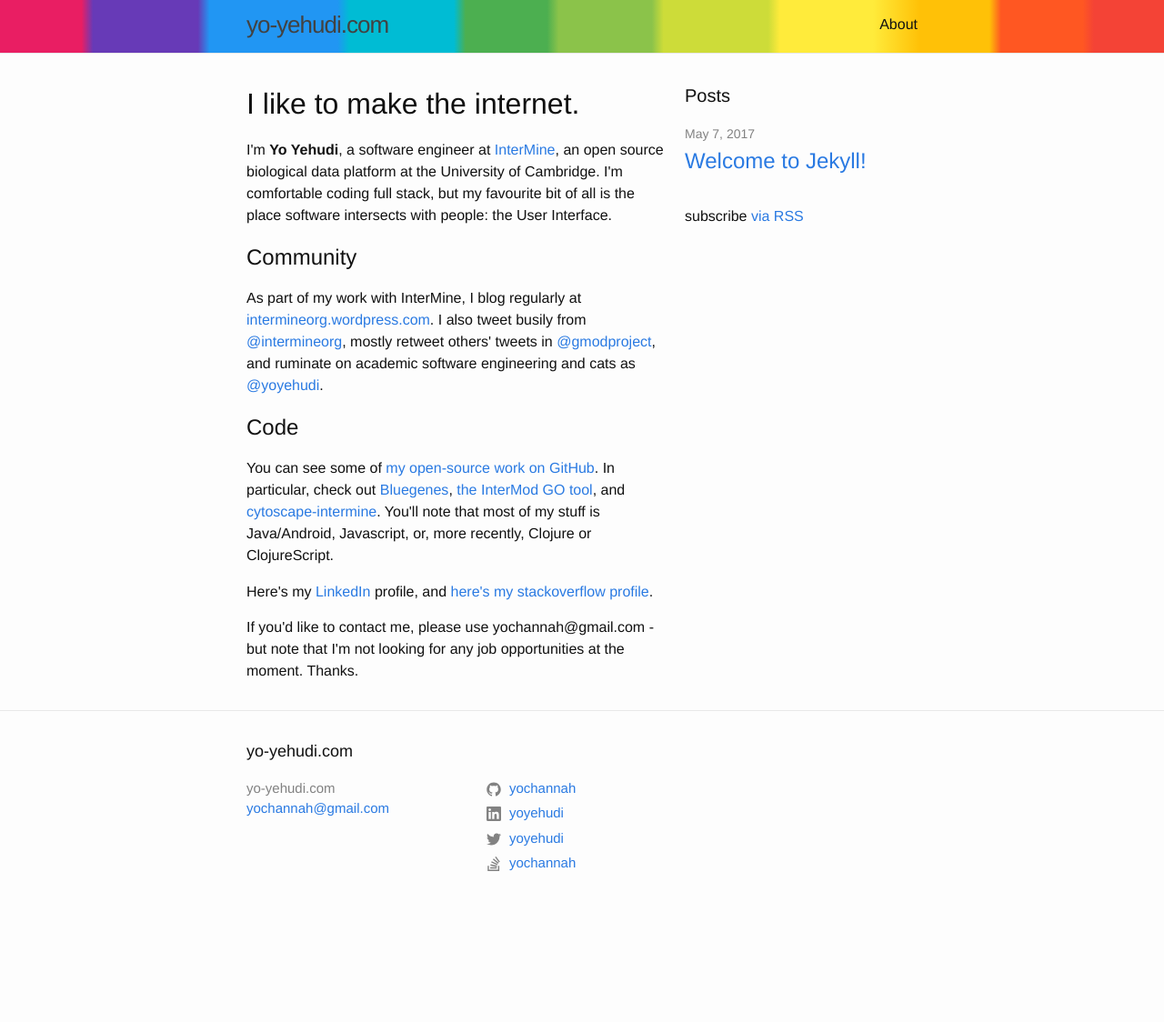
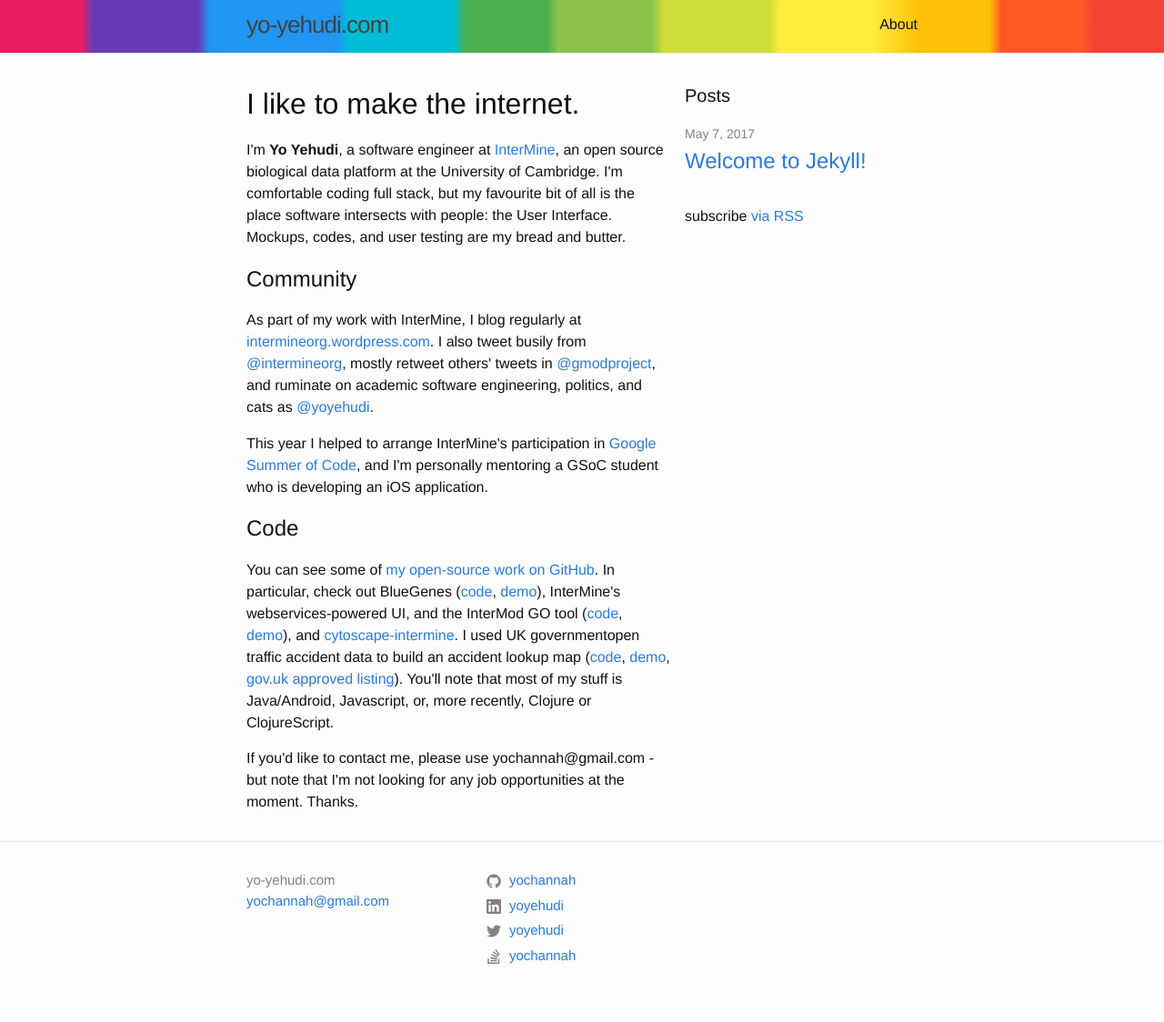
Before and after one commit to yochannah/yo-yehudi.com, a Jekyll site: the page built from index.md, in a window 1280 px wide. Shown: the whole page at 91% size. Built offline with Jekyll 4.4.1, drawn with Linux system fonts in a browser that asks for light colours; before the commit the page ends 1023 px from its top, so only the background shows below that.

Commit message:
update main intro

```diff
--- a/_includes/footer.html
+++ b/_includes/footer.html
@@ -2,7 +2,6 @@
 
   <div class="wrapper">
 
-    <h2 class="footer-heading">{{ site.title | escape }}</h2>
 
     <div class="footer-col-wrapper">
       <div class="footer-col footer-col-1">
@@ -22,6 +21,7 @@
 
       <div class="footer-col footer-col-2">
         <ul class="social-media-list">
+          <!-- adapted from non working code at https://github.com/jekyll/minima/pull/112 -->
                       {% if site.github_username %}<li>{% include icon-github.html username=site.github_username %}</li>{% endif %}
                       {% if site.linkedin_username %}<li>{% include icon-linkedin.html username=site.linkedin_username %}</li>{% endif %}
                       {% if site.twitter_username %}<li>{% include icon-twitter.html username=site.twitter_username %}</li>{% endif %}
--- a/_layouts/home.html
+++ b/_layouts/home.html
@@ -6,13 +6,14 @@
     <div class="content">
         <div>
             <h1>I like to make the internet.</h1>
-            <p>I'm <strong>Yo Yehudi</strong>, a software engineer at <a href="http://intermine.org/">InterMine</a>, an open source biological data platform at the University of Cambridge. I'm comfortable coding full stack, but my favourite bit of all is the place software intersects with people: the User Interface.</p>
+            <p>I'm <strong>Yo Yehudi</strong>, a software engineer at <a href="http://intermine.org/">InterMine</a>, an open source biological data platform at the University of Cambridge. I'm comfortable coding full stack, but my favourite bit of all is the place software intersects with people: the User Interface. Mockups, codes, and user testing are my bread and butter.</p>
             <h2>Community</h2>
-            <p>As part of my work with InterMine, I blog regularly at <a href="https://intermineorg.wordpress.com/">intermineorg.wordpress.com</a>. I also tweet busily from <a href="https://twitter.com/intermineorg">@intermineorg</a>, mostly retweet others' tweets in <a href="https://twitter.com/gmodproject">@gmodproject</a>, and ruminate on academic software engineering and cats as <a href="https://twitter.com/gmodproject">@yoyehudi</a>.</p>
+            <p>As part of my work with InterMine, I blog regularly at <a href="https://intermineorg.wordpress.com/">intermineorg.wordpress.com</a>. I also tweet busily from <a href="https://twitter.com/intermineorg">@intermineorg</a>, mostly retweet others' tweets in <a href="https://twitter.com/gmodproject">@gmodproject</a>, and ruminate on academic software engineering, politics, and cats as <a href="https://twitter.com/gmodproject">@yoyehudi</a>.</p>
+            <p>This year I helped to arrange InterMine's participation in <a href="https://intermineorg.wordpress.com/2017/05/04/gsocers-assemble-announcing-the-intermine-gsoc-2017-students/">Google Summer of Code</a>, and I'm personally mentoring a GSoC student who is developing an iOS application. </p>
             <h2>Code</h2>
-            <p>You can see some of <a href="https://github.com/yochannah">my open-source work on GitHub</a>. In particular, check out <a href="https://github.com/yochannah/redgenes">Bluegenes</a>, <a href="https://github.com/yochannah/go-intermod">the InterMod GO tool</a>,
-                and <a href="https://github.com/yochannah/cytoscape-intermine">cytoscape-intermine</a>. You'll note that most of my stuff is Java/Android, Javascript, or, more recently, Clojure or ClojureScript.</p>
-            <p>Here's my <a href="https://www.linkedin.com/in/yoyehudi">LinkedIn</a> profile, and <a href="http://stackoverflow.com/users/1542891/yochannah">here's my stackoverflow profile</a>.</p>
+            <p>You can see some of <a href="https://github.com/yochannah">my open-source work on GitHub</a>. In particular, check out BlueGenes (<a href="https://github.com/yochannah/redgenes">code</a>, <a href="http://redgenes.apps.intermine.org/">demo</a>), InterMine's webservices-powered UI, and the InterMod GO tool (<a href="https://github.com/yochannah/go-intermod">code</a>, <a href="http://gointermod.apps.intermine.org/#">demo</a>),
+                and <a href="https://github.com/yochannah/cytoscape-intermine">cytoscape-intermine</a>. I used UK governmentopen traffic accident data to build an accident lookup map (<a href="https://github.com/yochannah/trafficuk">code</a>, <a href="https://yochannah.github.io/trafficuk/">demo</a>, <a href="https://data.gov.uk/apps/2015-traffic-accident-data-lookup">gov.uk approved listing</a>).  You'll note that most of my stuff is Java/Android, Javascript, or, more recently, Clojure or ClojureScript.</p>
+
         </div>
         <div>If you'd like to contact me, please use yochannah@gmail.com - but note that I'm not looking for any job opportunities at the moment. Thanks.</div>
     </div>
```
